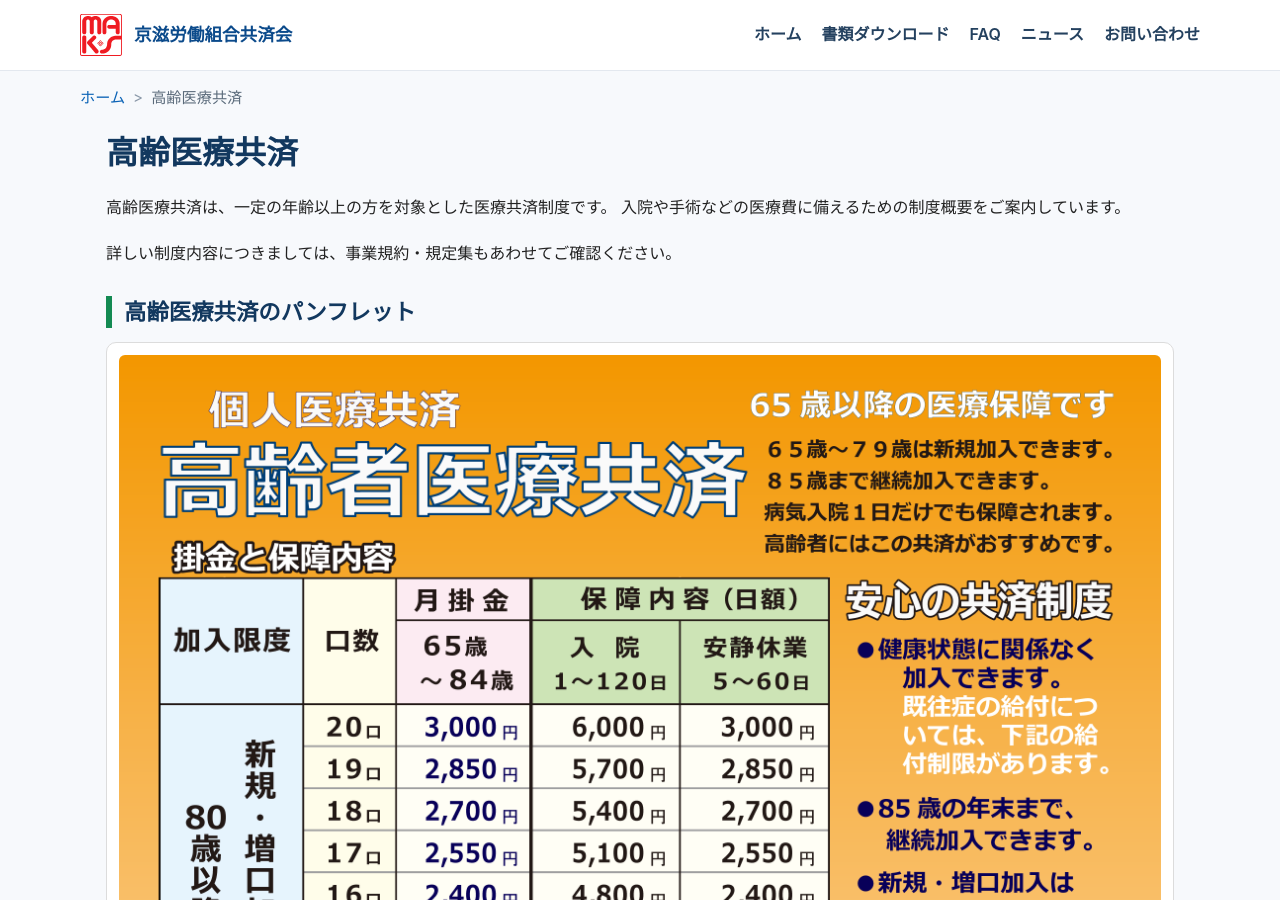
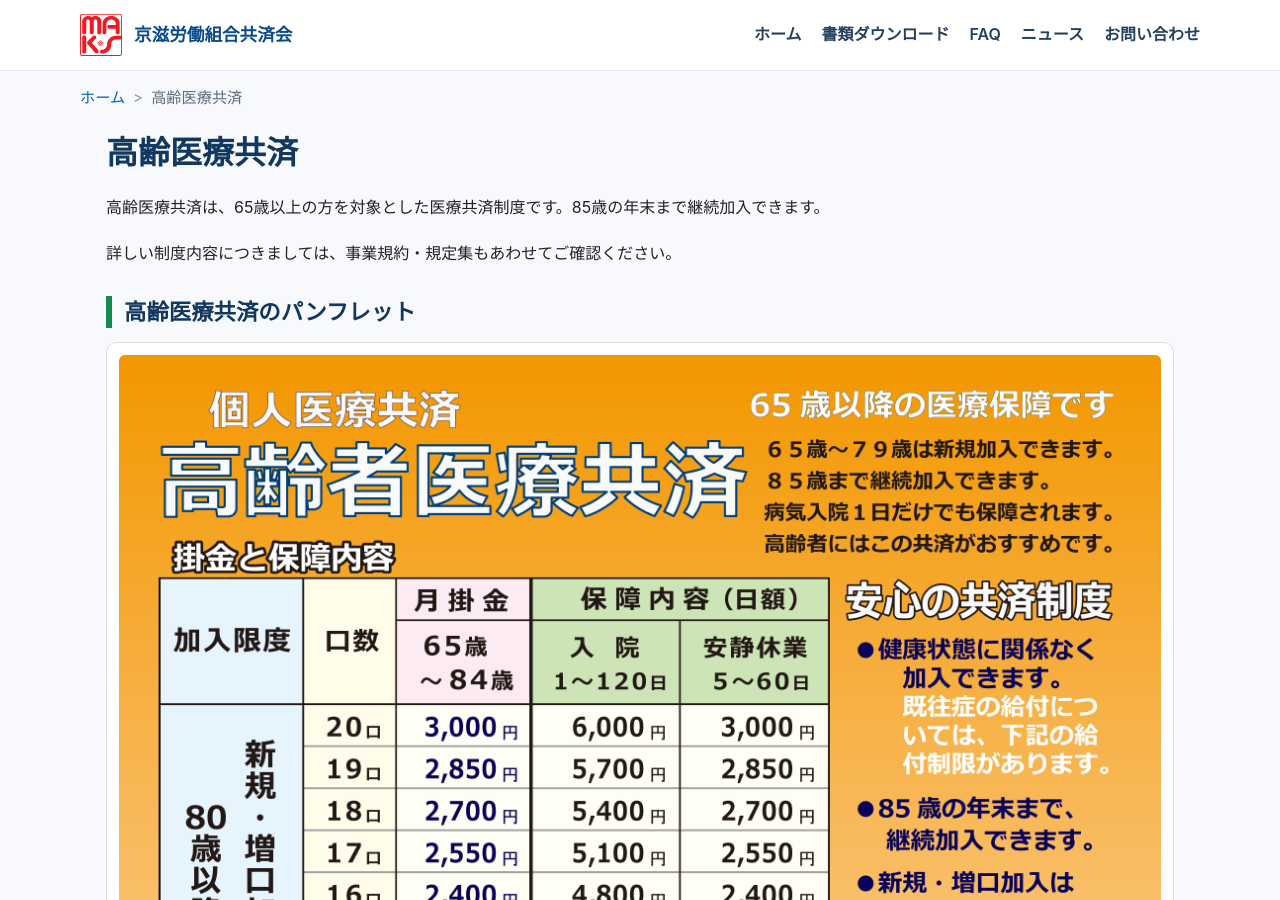
Before and after one commit to keijirodokyosai/keijirodokyosai.github.io, a Jekyll site: the page built from korei-iryo.html, in a window 1280 px wide and 900 px high. Built offline with Jekyll 4.4.1, drawn with Linux system fonts in a browser that asks for light colours; some of the changed lines change nothing that is shown; some of the changed text lies outside the part shown.

Commit message:
Update korei-iryo.html

```diff
--- a/korei-iryo.html
+++ b/korei-iryo.html
@@ -3,6 +3,25 @@
 title: 高齢医療共済 | 京滋労働組合共済会
 description: 京滋労働組合共済会の高齢医療共済についてご案内します。制度概要や必要書類をご確認いただけます。
 permalink: /korei-iryo.html
+breadcrumb_json_ld: >
+  {
+    "@context": "https://schema.org",
+    "@type": "BreadcrumbList",
+    "itemListElement": [
+      {
+        "@type": "ListItem",
+        "position": 1,
+        "name": "ホーム",
+        "item": "{{ '/index.html' | absolute_url }}"
+      },
+      {
+        "@type": "ListItem",
+        "position": 2,
+        "name": "高齢医療共済",
+        "item": "{{ '/korei-iryo.html' | absolute_url }}"
+      }
+    ]
+  }
 ---
 
 <nav class="breadcrumb" aria-label="パンくずリスト">
@@ -18,8 +37,7 @@
     <h1>高齢医療共済</h1>
     <div class="detail-lead">
       <p>
-        高齢医療共済は、一定の年齢以上の方を対象とした医療共済制度です。
-        入院や手術などの医療費に備えるための制度概要をご案内しています。
+        高齢医療共済は、65歳以上の方を対象とした医療共済制度です。85歳の年末まで継続加入できます。
       </p>
       <p>
         詳しい制度内容につきましては、事業規約・規定集もあわせてご確認ください。
@@ -53,9 +71,12 @@
     <p>
       加入、変更、解約、給付の申請などに必要な書類は、書類ダウンロードページに掲載しています。
     </p>
-    <p>
-      <a href="{{ '/downloads.html' | relative_url }}" class="text-link">書類ダウンロードページへ</a>
-    </p>
+
+    <div class="pdf-download">
+      <a href="{{ '/downloads.html' | relative_url }}" class="btn btn-primary">
+        書類ダウンロードページ
+      </a>
+    </div>
   </section>
 
 </section>
```
